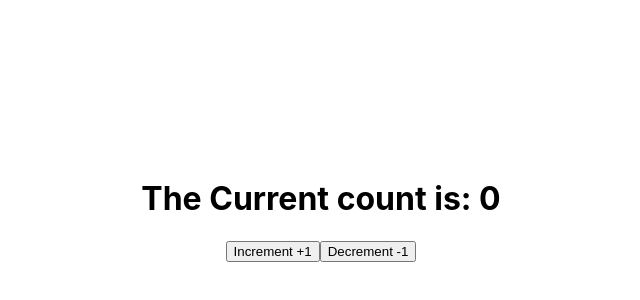
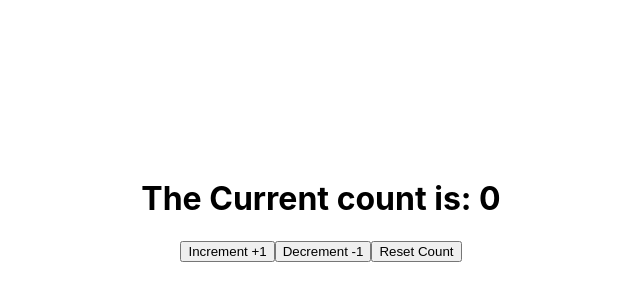
Before and after one commit to rasdinho/use-state-react, a React (Create React App) app: page / in a window 1280 px wide. Shown: the part 98-398 px from the top of the page, without its empty margins (319-959 px from the left). Built offline with nearby package versions, Linux system fonts and the light colour scheme.

Commit message:
add-reset

```diff
--- a/src/first-page/Increment.js
+++ b/src/first-page/Increment.js
@@ -23,12 +23,19 @@ class Increment extends React.Component {
         })
     }
 
+    resetBtn = () => {
+        this.setState({
+            count: 0
+        })
+    }
+
     render() {
         return (
 <div id="num">
     <h1>The Current count is: {this.state.count}</h1>
     <button onClick={this.IncrementClickBtn}>Increment +1</button>
     <button onClick={this.DecrementClickbtn}>Decrement -1</button>
+    <button onClick={this.resetBtn}>Reset Count</button>
 </div>
         );
     }
```
